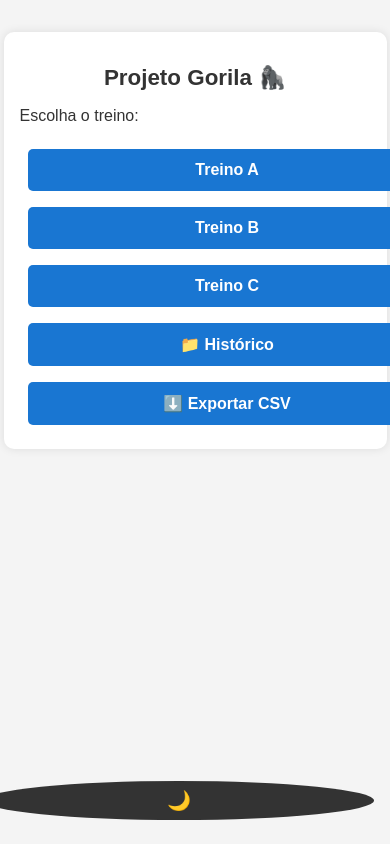
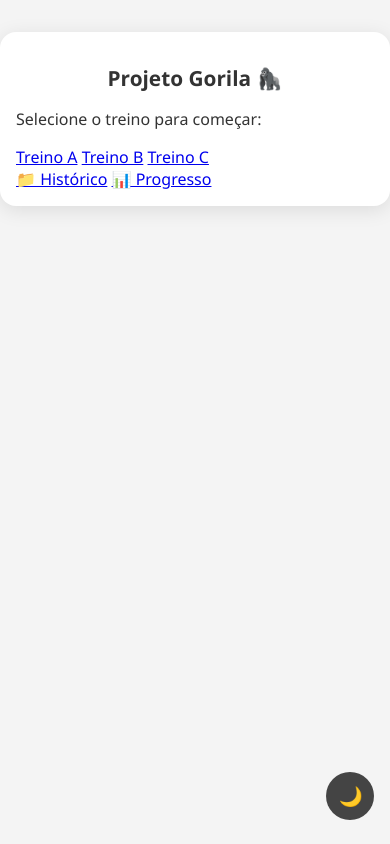
Before and after one commit to RodrigoFrancoBatata/projeto-gorila, a Flask app: page / in a window 390 px wide; the page is wider, and only the part inside the window is pictured. Run offline with Flask 3, Linux system fonts and the light colour scheme.

Commit message:
Atualização: layout responsivo, dark mode e estrutura mobile

```diff
--- a/static/style.css
+++ b/static/style.css
@@ -1,5 +1,5 @@
 body {
-  font-family: Arial, sans-serif;
+  font-family: 'Segoe UI', Tahoma, Geneva, Verdana, sans-serif;
   margin: 0;
   padding: 0;
   background: #f4f4f4;
@@ -8,18 +8,18 @@ body {
 
 .container {
   max-width: 600px;
-  margin: 0 auto;
+  margin: auto;
   padding: 1rem;
   background: #fff;
-  border-radius: 10px;
+  border-radius: 16px;
   margin-top: 2rem;
-  box-shadow: 0 0 10px rgba(0,0,0,0.1);
+  box-shadow: 0 4px 20px rgba(0, 0, 0, 0.1);
 }
 
 h1, h2, h3 {
   text-align: center;
-  margin-top: 1rem;
-  margin-bottom: 1rem;
+  margin: 1rem 0;
+  font-weight: 600;
 }
 
 form {
@@ -32,22 +32,24 @@ select,
 textarea {
   width: 100%;
   padding: 0.75rem;
-  margin-bottom: 0.75rem;
+  margin-bottom: 1rem;
   border: 1px solid #ccc;
-  border-radius: 5px;
-  font-size: 1rem;
+  border-radius: 8px;
+  background-color: #fff;
 }
 
 button {
-  padding: 0.7rem 1.5rem;
+  width: 100%;
+  padding: 0.8rem;
   border: none;
   background: #1976d2;
   color: white;
-  border-radius: 5px;
-  cursor: pointer;
+  border-radius: 8px;
   font-weight: bold;
   font-size: 1rem;
+  cursor: pointer;
   transition: background 0.2s;
+  margin-bottom: 0.5rem;
 }
 
 button:hover {
@@ -56,18 +58,16 @@ button:hover {
 
 img {
   max-width: 100%;
-  height: auto;
-  display: block;
+  border-radius: 12px;
   margin: 0.5rem 0;
-  border-radius: 8px;
 }
 
 .exercicio {
   background: #e8f5e9;
-  border-left: 5px solid #388e3c;
+  border-left: 6px solid #388e3c;
+  padding: 1rem;
+  border-radius: 12px;
   margin-bottom: 1rem;
-  padding: 1rem;
-  border-radius: 5px;
 }
 
 .exercicio.concluido {
@@ -78,40 +78,33 @@ img {
 .series {
   display: flex;
   justify-content: space-between;
+  flex-wrap: wrap;
+  gap: 0.5rem;
   margin-bottom: 1rem;
-  flex-wrap: wrap;
 }
 
 .descanso {
   display: flex;
+  flex-wrap: wrap;
   gap: 0.5rem;
   margin-bottom: 1rem;
-  flex-wrap: wrap;
-}
-
-button.excluir {
-  background: #d32f2f;
-}
-
-button.excluir:hover {
-  background: #a00000;
 }
 
 a.botao-acao {
-  display: inline-block;
-  padding: 0.75rem 1.5rem;
-  background: #1976d2;
+  display: block;
+  padding: 0.75rem;
+  text-align: center;
+  background: #388e3c;
   color: white;
   text-decoration: none;
-  border-radius: 5px;
-  margin: 0.5rem;
+  border-radius: 8px;
   font-weight: bold;
-  text-align: center;
+  margin: 0.5rem 0;
 }
 
 .dark {
   background: #121212;
-  color: #e0e0e0;
+  color: #f0f0f0;
 }
 
 .dark .container {
@@ -122,7 +115,7 @@ a.botao-acao {
 .dark input,
 .dark select,
 .dark textarea {
-  background: #2b2b2b;
+  background: #2c2c2c;
   color: #e0e0e0;
   border: 1px solid #555;
 }
@@ -139,24 +132,23 @@ button.dark-toggle {
   position: fixed;
   bottom: 1rem;
   right: 1rem;
-  padding: 0.5rem 1rem;
-  font-size: 1.2rem;
-  background: #333;
+  background: #444;
   color: white;
   border: none;
   border-radius: 50%;
+  width: 48px;
+  height: 48px;
+  font-size: 1.2rem;
   cursor: pointer;
   z-index: 999;
 }
 
 .voltar {
-  float: right;
+  display: inline-block;
+  margin-bottom: 1rem;
   font-weight: bold;
-  font-size: 1rem;
-  margin-top: -2rem;
-  margin-bottom: 1rem;
+  color: #1976d2;
   text-decoration: none;
-  color: #1976d2;
 }
 
 .voltar:hover {
@@ -164,42 +156,15 @@ button.dark-toggle {
 }
 
 @media (max-width: 600px) {
-  .container {
-    width: 90%;
-    padding: 1rem;
+  h1, h2, h3 {
+    font-size: 1.3rem;
   }
-
-  h1, h2 {
-    font-size: 1.4rem;
-  }
-
   .series,
   .descanso {
     flex-direction: column;
-    align-items: stretch;
   }
-
   button,
   a.botao-acao {
     width: 100%;
-    margin-bottom: 0.5rem;
-  }
-
-  .voltar {
-    float: none;
-    text-align: center;
-    display: block;
-    margin: 1rem 0;
-  }
-
-  input[type="text"],
-  input[type="file"],
-  textarea {
-    font-size: 1rem;
-  }
-
-  img {
-    max-width: 100%;
-    height: auto;
   }
 }
--- a/templates/index.html
+++ b/templates/index.html
@@ -1,29 +1,30 @@
 <!DOCTYPE html>
 <html lang="pt-br">
 <head>
-  <meta charset="UTF-8">
-  <meta name="viewport" content="width=device-width, initial-scale=1.0">
-  <title>Projeto Gorila</title>
-  <link rel="stylesheet" href="/static/style.css">
+  <meta charset="UTF-8" />
+  <meta name="viewport" content="width=device-width, initial-scale=1.0" />
+  <title>Projeto Gorila 🦍</title>
+  <link rel="stylesheet" href="/static/style.css" />
 </head>
 <body>
   <div class="container">
-    <h1>Projeto Gorila 🦍</h1>
-    <p>Escolha o treino:</p>
+    <header class="header">
+      <h1 class="titulo">Projeto Gorila 🦍</h1>
+      <p class="subtitulo">Selecione o treino para começar:</p>
+    </header>
 
-    <div class="dias">
+    <section class="treinos">
       {% for dia in dias %}
-        <a href="/treino/{{ dia }}" class="botao-acao">{{ dia }}</a>
+        <a href="/treino/{{ dia }}" class="botao-treino">{{ dia }}</a>
       {% endfor %}
-    </div>
+    </section>
 
-    <div class="acoes">
-      <a href="/historico" class="botao-acao">📁 Histórico</a>
-      <a href="/historico/download" class="botao-acao">⬇️ Exportar CSV</a>
-    </div>
+    <section class="navegacao">
+      <a href="/historico" class="botao-navegacao">📁 Histórico</a>
+      <a href="/progresso" class="botao-navegacao">📊 Progresso</a>
+    </section>
   </div>
 
-  <!-- Botão de modo escuro -->
   <button class="dark-toggle" onclick="toggleDark()">🌙</button>
   <script>
     const toggleDark = () => {
```
Also changed, not shown: data/treinos.json (+10 -1 lines), templates/treino.html (+7 -8 lines), static/Imagens/20250604071502_prancha-exercicio-academia-0217-1400x800.jpg.jpg (added).
